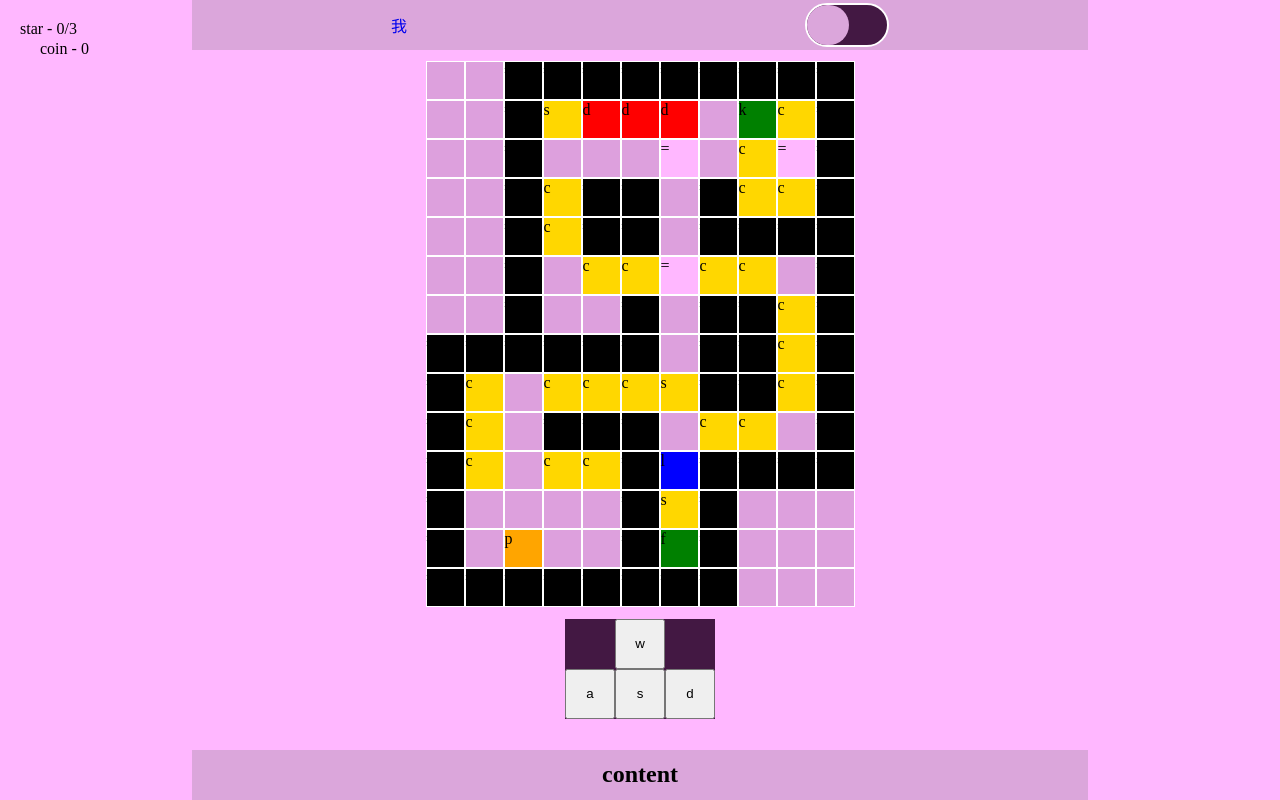
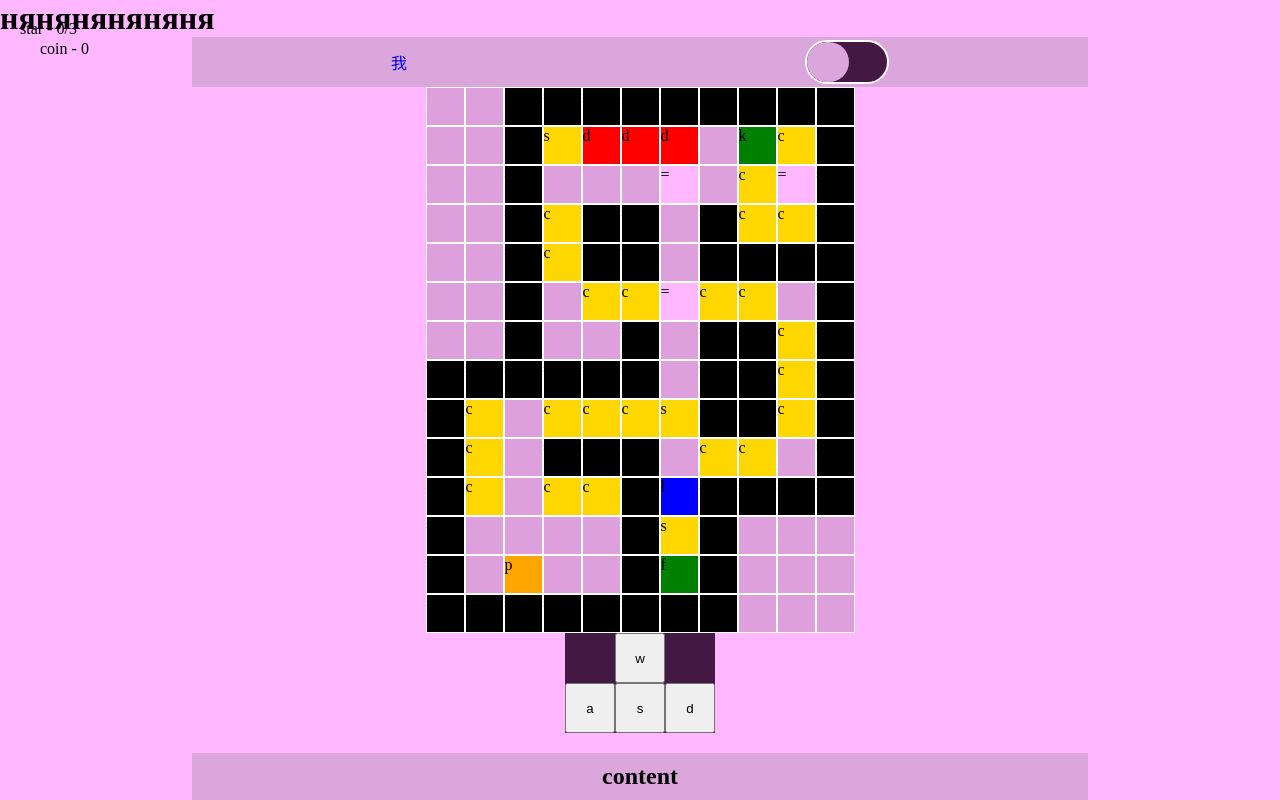
Before and after one commit to saurfem/game, a plain HTML site: page firstgame.html in a window 1280 px wide. Drawn offline with Linux system fonts and the light colour scheme.

Commit message:
нянянянян написала

```diff
--- a/firstgame.html
+++ b/firstgame.html
@@ -9,7 +9,7 @@
 </head>
 
 <body>
-
+<div class=""><h1>няняняняняня</h1></div>
     <p id="starnum"> star - /3</p>
     <p id="coinnum"> coin -</p>
 
```
